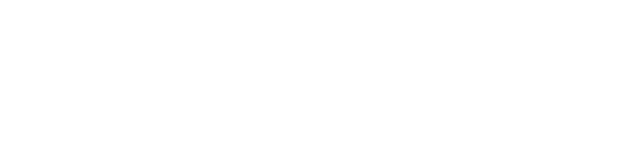
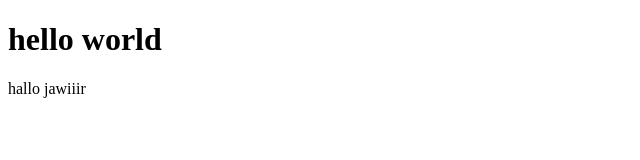
Before and after one commit to amimirzaaa/git_test2, a plain HTML site: page index.html in a window 1280 px wide. Shown: the whole page, without its empty margins (0-640 px from the left). Drawn offline with Linux system fonts and the light colour scheme.

Commit message:
menambahkan paragraf

```diff
--- a/index.html
+++ b/index.html
@@ -6,6 +6,7 @@
     <title>git test push</title>
 </head>
 <body>
-
+    <h1>hello world</h1>
+    <p>hallo jawiiir</p>
 </body>
 </html>
```
